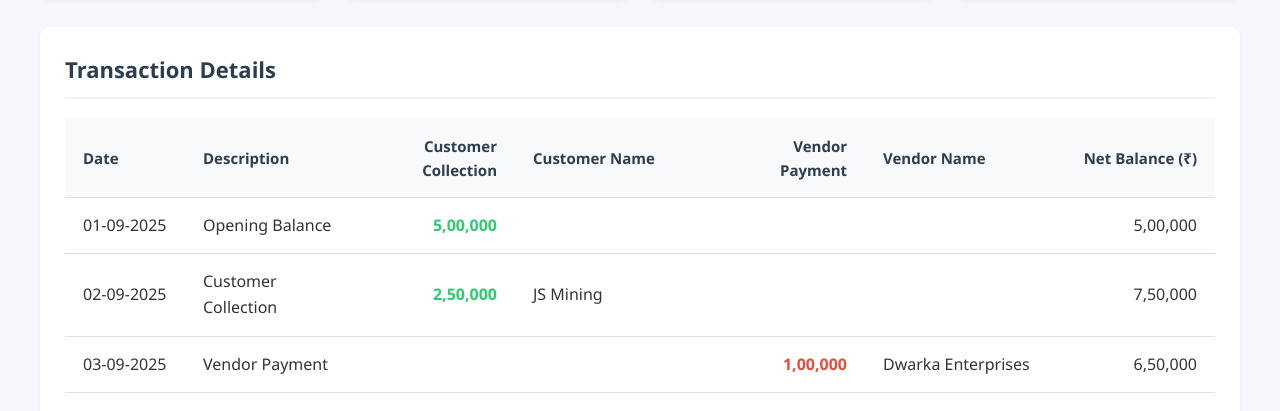
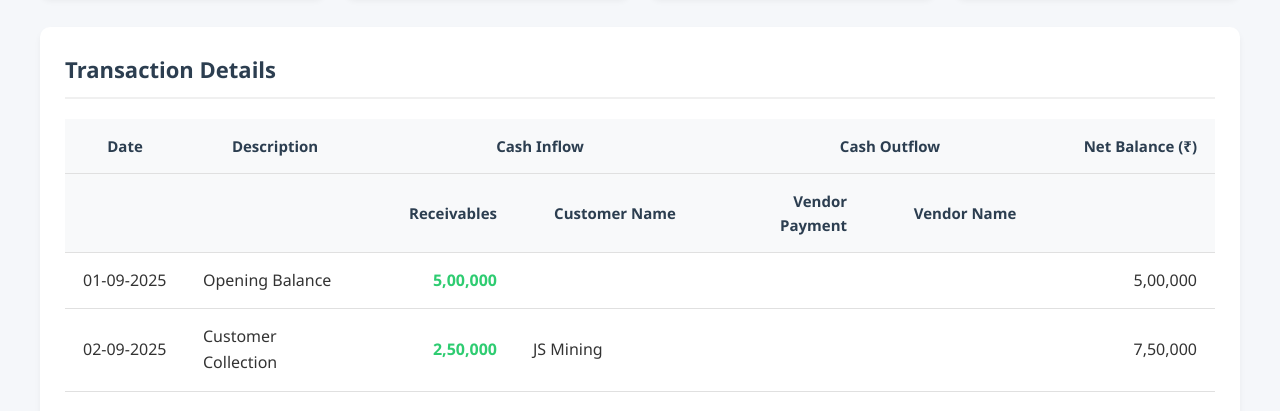
Before and after one commit to WillpackPrasanta/Cash_flow_Dashbaord, a plain HTML site: page index.html in a window 1280 px wide. Shown: the part 378-789 px from the top of the page. Drawn offline with Linux system fonts and the light colour scheme.

Commit message:
Update index.html

```diff
--- a/index.html
+++ b/index.html
@@ -141,6 +141,7 @@
             font-weight: 600;
             color: var(--primary);
             font-size: 15px;
+            text-align: center;
         }
 
         tr:hover {
@@ -183,6 +184,11 @@
             font-size: 14px;
             padding: 15px;
             border-top: 1px solid #e0e0e0;
+        }
+
+        .header-group {
+            background-color: #e8f4fc;
+            font-weight: 700;
         }
 
         @media (max-width: 768px) {
@@ -235,14 +241,21 @@
             <div class="section-title">Transaction Details</div>
             <table>
                 <thead>
-                    <tr>
+                    <tr class="header-group">
                         <th class="date-col">Date</th>
                         <th>Description</th>
-                        <th class="amount-col">Customer Collection</th>
+                        <th colspan="2"><b>Cash Inflow</b></th>
+                        <th colspan="2"><b>Cash Outflow</b></th>
+                        <th class="amount-col">Net Balance (₹)</th>
+                    </tr>
+                    <tr>
+                        <th class="date-col"></th>
+                        <th></th>
+                        <th class="amount-col">Receivables</th>
                         <th class="name-col">Customer Name</th>
                         <th class="amount-col">Vendor Payment</th>
                         <th class="name-col">Vendor Name</th>
-                        <th class="amount-col">Net Balance (₹)</th>
+                        <th class="amount-col"></th>
                     </tr>
                 </thead>
                 <tbody>
```
